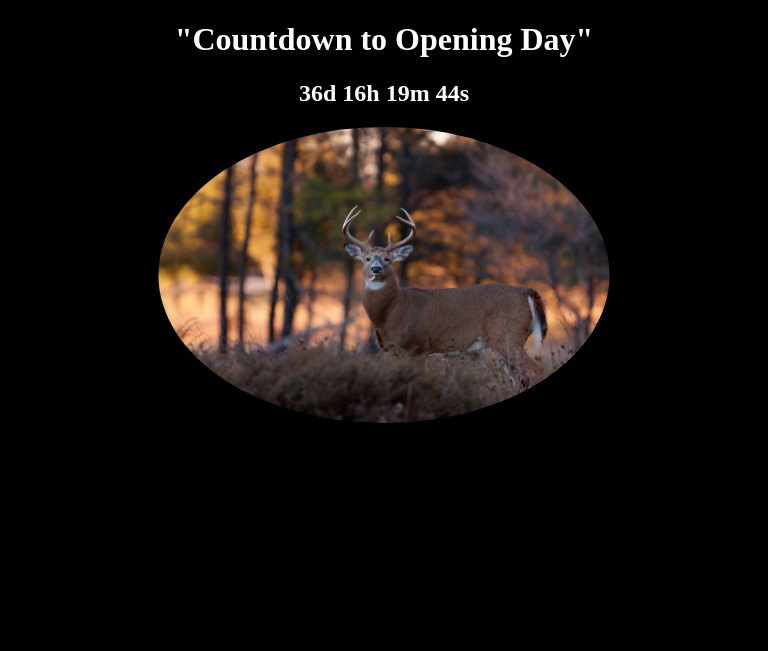
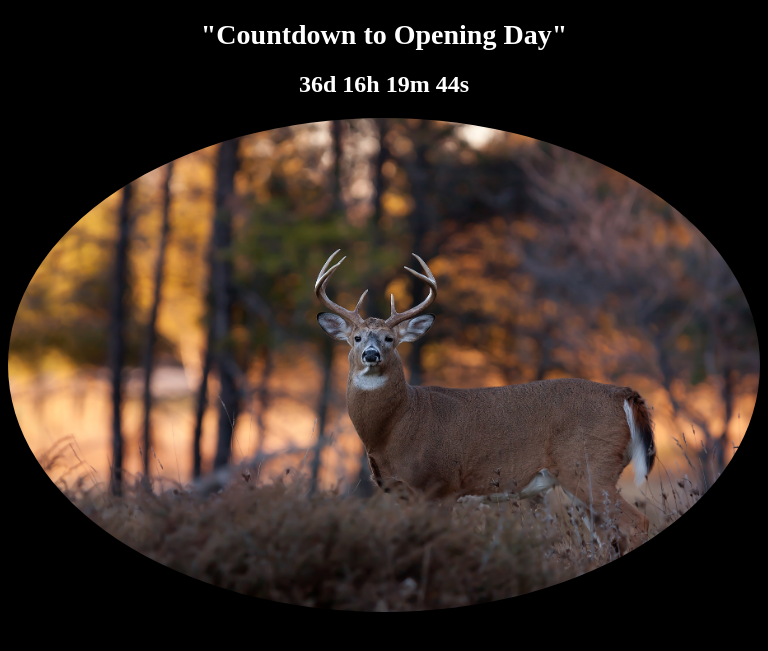
Before and after one commit to dblankin/dblankin.github.io, a Jekyll site: the page projects/deer_season.html, which Jekyll copies as it is, in a window 768 px wide. Shown: the top 651 px of the page. Built offline with Jekyll 4.4.1, drawn with Linux system fonts in a browser that asks for light colours.

Commit message:
Update stylesheet.css
now fits iphone screen

```diff
--- a/css/stylesheet.css
+++ b/css/stylesheet.css
@@ -12,19 +12,25 @@ h1 {
     color: white;
 }
 
+div {
+    width: auto;
+    display: block;
+}
+
 .circular-deer {
+    width: auto;
     display: block;
-    margin-left: auto;
-    margin-right: auto;
-    max-width: 800px;
-    max-height: 800px;
+}
 
+@media only screen and (min-width: 414px) {
+    img {
+        display: block;
+        width: 100%;
+        margin: 0 auto;
+        border-radius: 50%;
+
+    }
+    h1 {
+        font-size: 28px;
+    }
 }
-@media screen and (max-width: 800px) {
-    .circular-deer img {
-        padding-left: 20%;
-        padding-right: 20%;
-        width: 60%;
-        height: 100%;
-        border-radius: 50%;
-}
```
